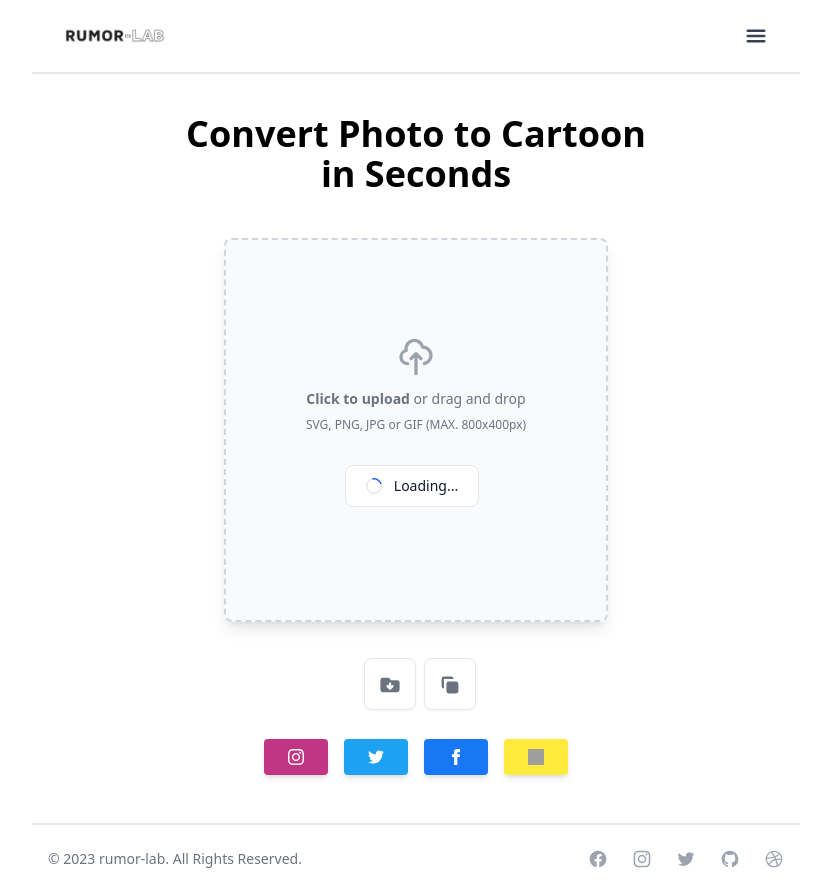
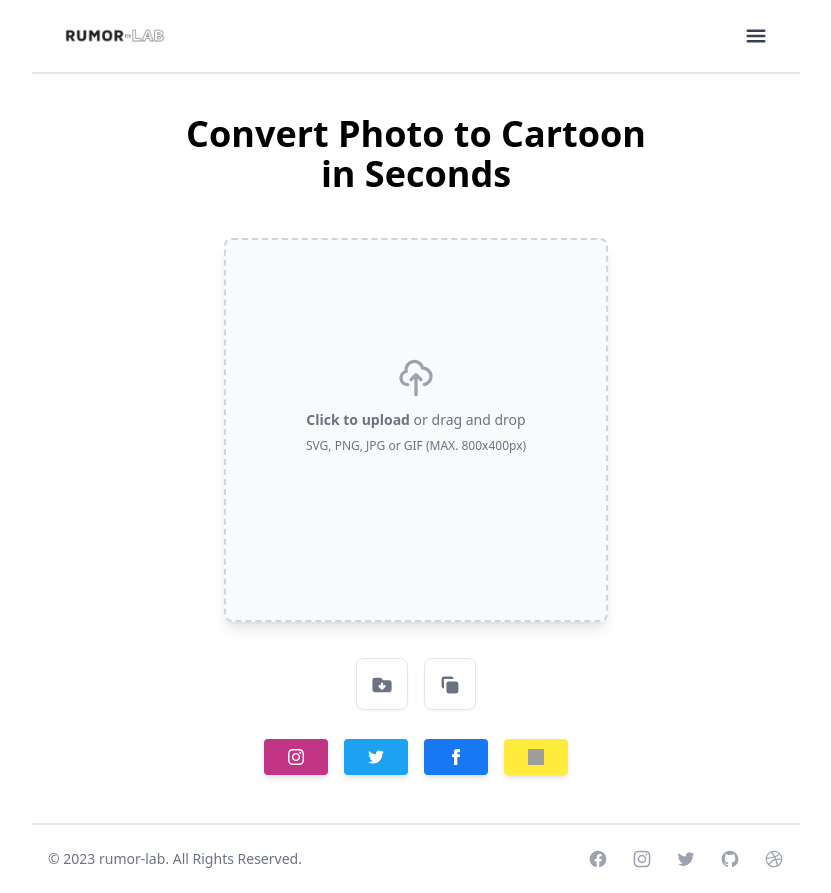
Before and after one commit to rumor1993/rumor-lab-front, a SvelteKit app: page /cartoon in a window 1280 px wide. Shown: the whole page, without its empty margins (224-1055 px from the left). Built offline with nearby package versions, Linux system fonts and the light colour scheme; grey boxes are pictures that could not be loaded.

Commit message:
위치 조정

```diff
--- a/src/routes/cartoon/+page.svelte
+++ b/src/routes/cartoon/+page.svelte
@@ -115,7 +115,7 @@
 
 
                 <div class="text-center mb-3 mt-8">
-                    <button disabled type="button" class:hidden={isLoading}
+                    <button disabled type="button" class:hidden={!isLoading}
                             class="py-2.5 px-5 mr-2  text-sm font-medium text-gray-900 bg-white rounded-lg border border-gray-200 hover:bg-gray-100 hover:text-blue-700 focus:z-10 focus:ring-2 focus:ring-blue-700 focus:text-blue-700 inline-flex items-center">
                         <svg aria-hidden="true" role="status"
                              class="inline w-4 h-4 mr-3 text-gray-200 animate-spin" viewBox="0 0 100 101"
@@ -148,6 +148,7 @@
                 </button>
             </a>
         </div>
+        <div class="mx-2">
             <button id="clipboard" on:click={handleCopy} type="button"
                     class="relative w-[52px] h-[52px] text-gray-500 bg-white rounded-lg border border-gray-200 hover:text-gray-900 shadow-sm hover:bg-gray-50 focus:ring-4 focus:ring-gray-300 focus:outline-none">
                 <svg aria-hidden="true" class="w-6 h-6 mx-auto mt-px" fill="currentColor" viewBox="0 0 20 20"
@@ -157,6 +158,7 @@
                 </svg>
                 <span class="absolute block mb-px text-sm font-medium -translate-y-1/2 -left-14 top-1/2"></span>
             </button>
+        </div>
     </div>
 
     <div class="">
```
Lines whose indentation alone changed are shown as unchanged.
